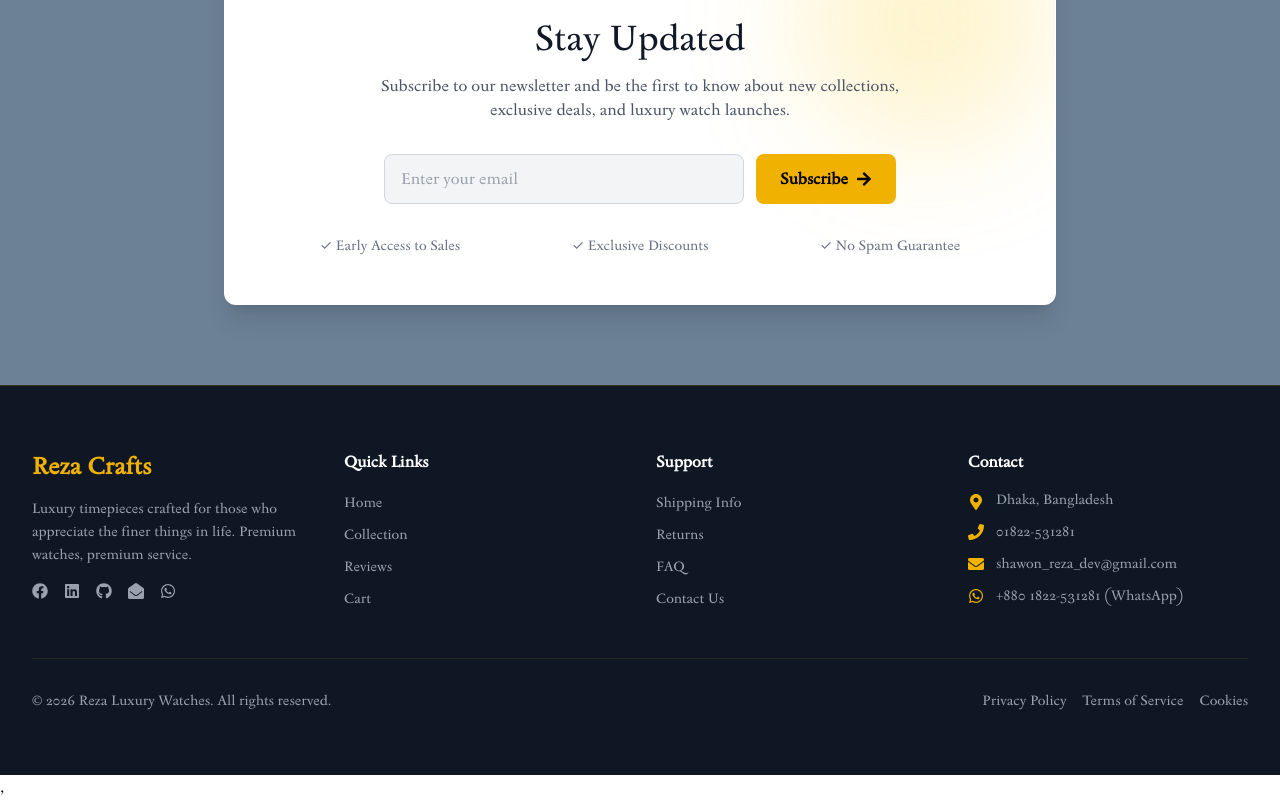
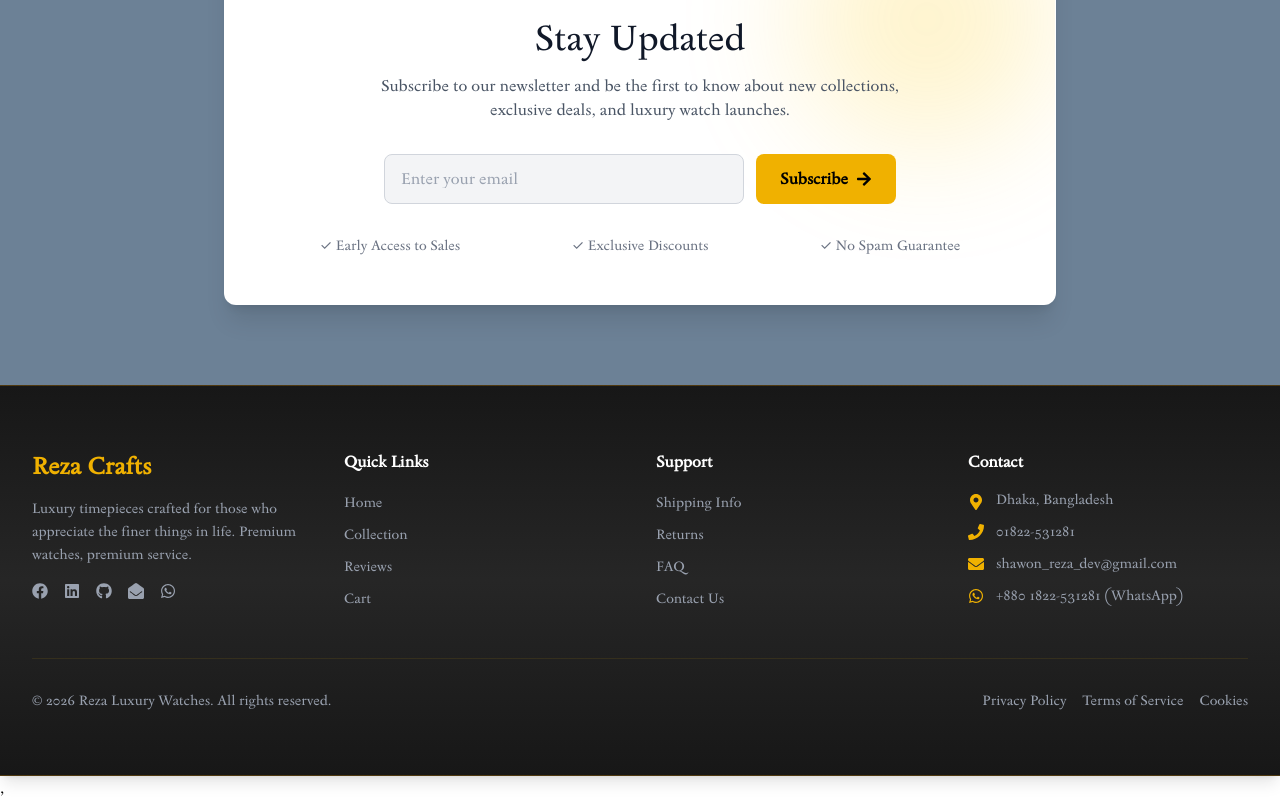
Before and after one commit to Shawon-Reza/Ecomerce-landing-page-for-codesraft, a React (Vite) app: page / in a window 1280 px wide. Shown: the part 5282-6082 px from the top of the page. Built offline with nearby package versions, Linux system fonts and the light colour scheme.

Commit message:
Ui : A Prper readme file added

```diff
--- a/src/components/Footer.jsx
+++ b/src/components/Footer.jsx
@@ -6,7 +6,7 @@ export default function Footer() {
   const currentYear = new Date().getFullYear()
 
   return (
-    <footer id="contact" className="bg-[#0F1624] border-t border-yellow-500/20">
+    <footer id="contact" className="bg-gradient-to-b from-neutral-900 via-neutral-800 to-neutral-900 border-b border-yellow-600/30 shadow-lg border-t border-yellow-500/20">
       {/* Main Footer */}
       <div className="max-w-7xl mx-auto px-4 sm:px-6 lg:px-8 py-16">
         <div className="grid grid-cols-1 md:grid-cols-2 lg:grid-cols-4 gap-8 mb-12">
```
Also changed, not shown: 1 other file (tests, documents, lock files or other folders).
